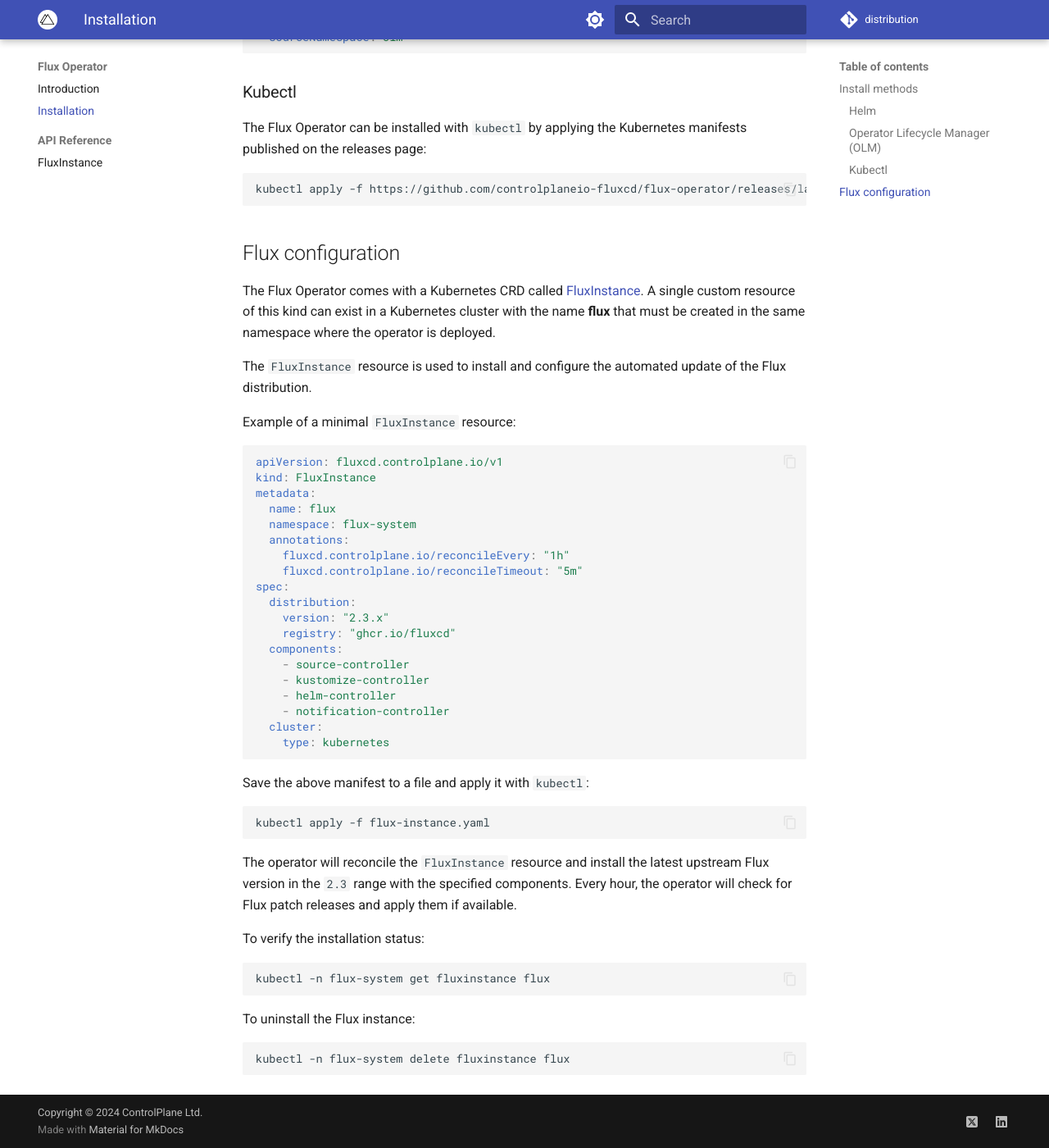
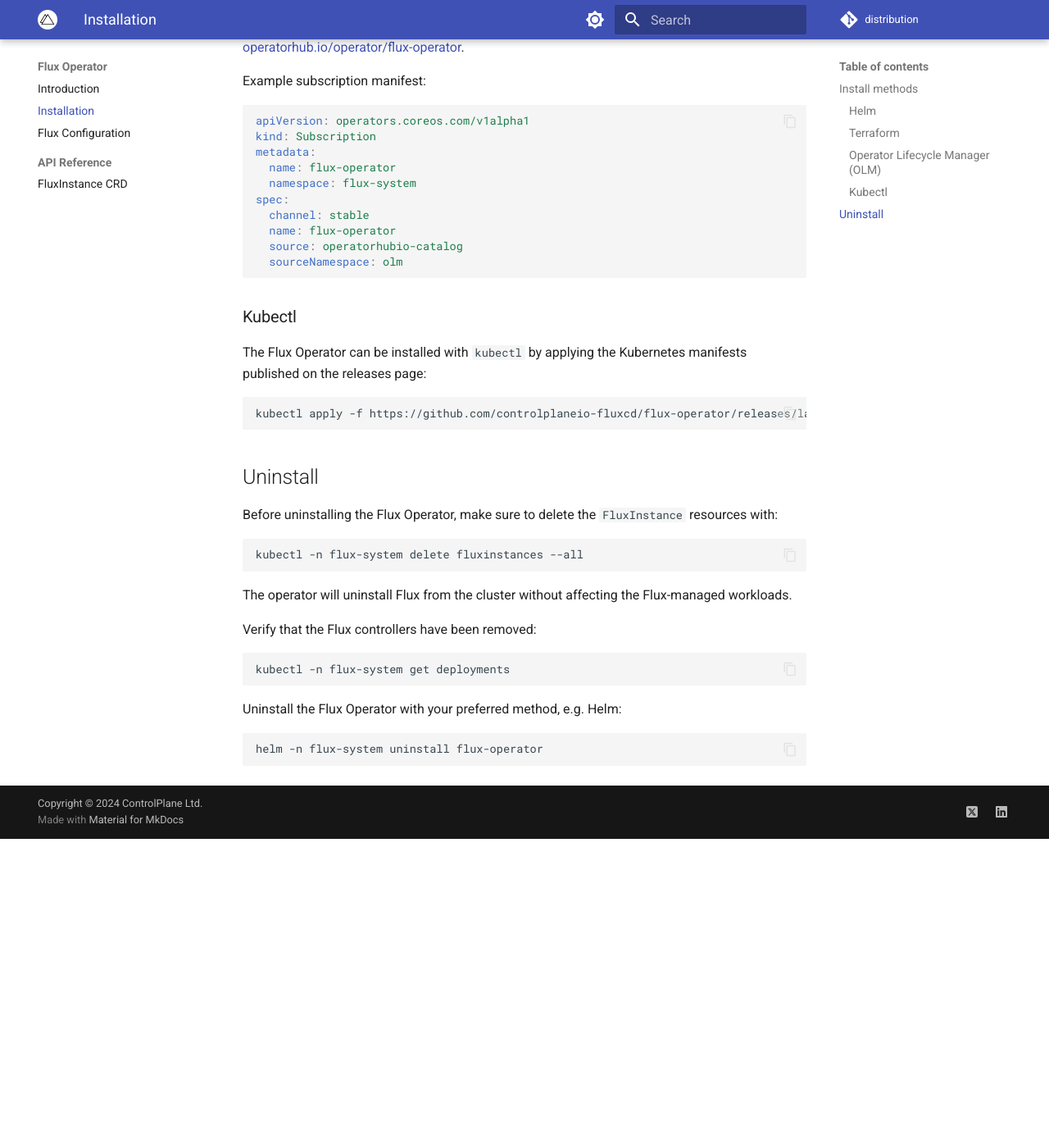
Before and after one commit to controlplaneio-fluxcd/distribution, an MkDocs documentation site: the page built from docs/operator/install.md, in a window 1280 px wide and 1400 px high, scrolled down 977 px. Shown: the whole window at 82% size. Built offline with MkDocs 1.6.1 and Material for MkDocs 9.7.7, drawn with Linux system fonts in a browser that asks for light colours; comment, search, counter and statistics services are not loaded; after the commit the page ends 2000 px from its top, so only the background shows below that; some of the changed text lies outside the part shown.

Commit message:
Add Flux configuration guide
Signed-off-by: Stefan Prodan <stefan.prodan@gmail.com>

````diff
--- a/docs/operator/install.md
+++ b/docs/operator/install.md
@@ -6,7 +6,7 @@
 
 ## Install methods
 
-The Flux Operator can be installed with Helm, Operator Lifecycle Manager, or kubectl.
+The Flux Operator can be installed with Helm, Terraform, Operator Lifecycle Manager, or kubectl.
 It is recommended to install the operator in a dedicated namespace, such as `flux-system`.
 
 ### Helm
@@ -19,6 +19,21 @@
 helm install flux-operator oci://ghcr.io/controlplaneio-fluxcd/charts/flux-operator \
   --namespace flux-system \
   --create-namespace
+```
+
+### Terraform
+
+Installing the Flux Operator with Terraform is possible using the
+[Helm provider](https://registry.terraform.io/providers/hashicorp/helm/latest/docs):
+
+```hcl
+resource "helm_release" "flux_operator" {
+  name       = "flux-operator"
+  namespace  = "flux-system"
+  repository = "oci://ghcr.io/controlplaneio-fluxcd/charts"
+  chart      = "flux-operator"
+  create_namespace = true
+}
 ```
 
 ### Operator Lifecycle Manager (OLM)
@@ -50,57 +65,24 @@
 kubectl apply -f https://github.com/controlplaneio-fluxcd/flux-operator/releases/latest/download/install.yaml
 ```
 
-## Flux configuration
+## Uninstall
 
-The Flux Operator comes with a Kubernetes CRD called [FluxInstance](fluxinstance.md).
-A single custom resource of this kind can exist in a Kubernetes cluster with the name
-**flux** that must be created in the same namespace where the operator is deployed.
+Before uninstalling the Flux Operator, make sure to delete the `FluxInstance` resources with:
 
-The `FluxInstance` resource is used to install and configure the automated update
-of the Flux distribution.
-
-Example of a minimal `FluxInstance` resource:
-
-```yaml
-apiVersion: fluxcd.controlplane.io/v1
-kind: FluxInstance
-metadata:
-  name: flux
-  namespace: flux-system
-  annotations:
-    fluxcd.controlplane.io/reconcileEvery: "1h"
-    fluxcd.controlplane.io/reconcileTimeout: "5m"
-spec:
-  distribution:
-    version: "2.3.x"
-    registry: "ghcr.io/fluxcd"
-  components:
-    - source-controller
-    - kustomize-controller
-    - helm-controller
-    - notification-controller
-  cluster:
-    type: kubernetes
+```shell
+kubectl -n flux-system delete fluxinstances --all
 ```
 
-Save the above manifest to a file and apply it with `kubectl`:
+The operator will uninstall Flux from the cluster without affecting the Flux-managed workloads.
+
+Verify that the Flux controllers have been removed:
 
 ```shell
-kubectl apply -f flux-instance.yaml
+kubectl -n flux-system get deployments
 ```
 
-The operator will reconcile the `FluxInstance` resource and install
-the latest upstream Flux version in the `2.3` range with the specified components.
-Every hour, the operator will check for Flux patch releases and apply them if available.
-
-To verify the installation status:
+Uninstall the Flux Operator with your preferred method, e.g. Helm:
 
 ```shell
-kubectl -n flux-system get fluxinstance flux
+helm -n flux-system uninstall flux-operator
 ```
-
-To uninstall the Flux instance:
-
-```shell
-kubectl -n flux-system delete fluxinstance flux
-```
--- a/mkdocs.yml
+++ b/mkdocs.yml
@@ -91,7 +91,8 @@
   - Flux Operator:
       - Introduction: operator/index.md
       - Installation: operator/install.md
+      - Flux Configuration: operator/flux-config.md
       - API Reference:
-          - FluxInstance: operator/fluxinstance.md
+          - FluxInstance CRD: operator/fluxinstance.md
   - Pricing: pricing/index.md
   - Contact: https://control-plane.io/contact/?inquiry=fluxcd
````
Also changed, not shown: docs/operator/flux-config.md (added, +124 -0 lines), docs/operator/index.md (+9 -9 lines).
